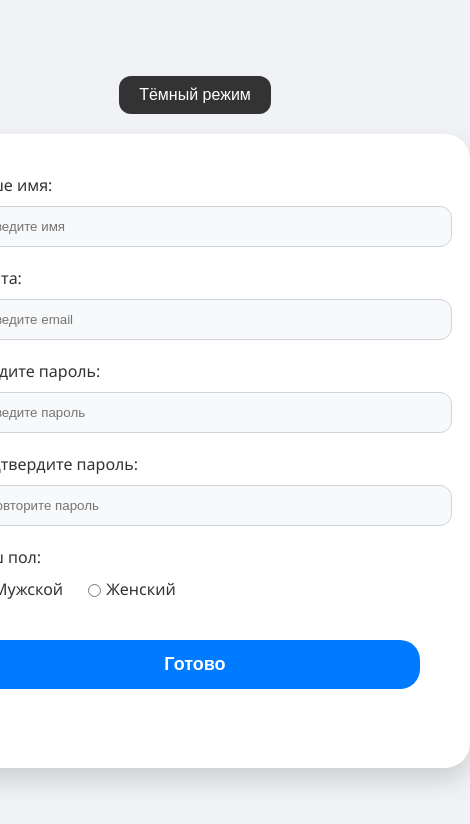
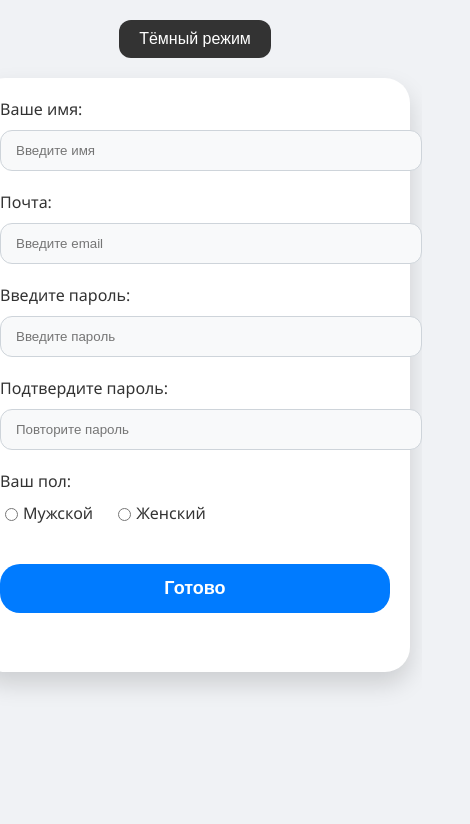
Before and after one commit to Xzkak-byte/Site, a plain HTML site: page index.html in a window 390 px wide. Shown: the whole page, 470 px wide, since content can reach past the window. Drawn offline with Linux system fonts and the light colour scheme.

Commit message:
Update style.css

```diff
--- a/style.css
+++ b/style.css
@@ -6,25 +6,23 @@ body {
     flex-direction: column;
     align-items: center;
     justify-content: center;
-    height: 100vh;
+    min-height: 100vh; /* Вместо height: 100vh */
     margin: 0;
     transition: background-color 0.5s ease, color 0.5s ease;
 }
 
-form {
-    width: 90%;
-    max-width: 450px;
-}
-
+/* Адаптивная форма */
 form {
     background-color: white;
     border-radius: 25px;
     padding: 40px 50px;
-    width: 450px;
+    width: 100%;
+    max-width: 450px; /* Ограничиваем максимальную ширину */
     box-shadow: 0 12px 24px rgba(0, 0, 0, 0.15);
     transition: background-color 0.5s ease, box-shadow 0.5s ease;
 }
 
+/* Стили для полей ввода */
 input[type="text"],
 input[type="email"],
 input[type="password"] {
@@ -49,13 +47,14 @@ input[type="submit"] {
     cursor: pointer;
     width: 100%;
     transition: background-color 0.3s ease;
-    margin-top: 20px; /* Отступ между выбором пола и кнопкой */
+    margin-top: 20px;
 }
 
 input[type="submit"]:hover {
     background-color: #0056b3;
 }
 
+/* Стили для блока предупреждений */
 #warning {
     margin-top: 15px;
     padding: 12px;
@@ -75,6 +74,7 @@ input[type="submit"]:hover {
     border: 1px solid #c3e6cb;
 }
 
+/* Радиокнопки */
 .radio-group {
     display: flex;
     gap: 20px;
@@ -91,6 +91,7 @@ input[type="submit"]:hover {
     margin-right: 5px;
 }
 
+/* Темная тема */
 .dark-mode {
     background-color: #1e1e1e;
     color: #f8f9fa;
@@ -135,6 +136,7 @@ input[type="submit"]:hover {
     background-color: #4500b5;
 }
 
+/* Кнопка переключения темы */
 #dark-mode-toggle {
     margin-bottom: 20px;
     padding: 10px 20px;
@@ -160,3 +162,15 @@ input[type="submit"]:hover {
 .dark-mode #dark-mode-toggle:hover {
     background-color: #4500b5;
 }
+
+/* Улучшенная адаптивность */
+@media (max-width: 480px) {
+    body {
+        justify-content: flex-start;
+        padding-top: 20px;
+    }
+
+    form {
+        padding: 20px;
+    }
+}
```
